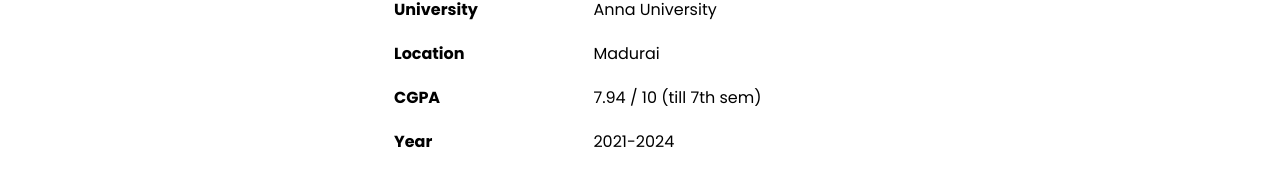
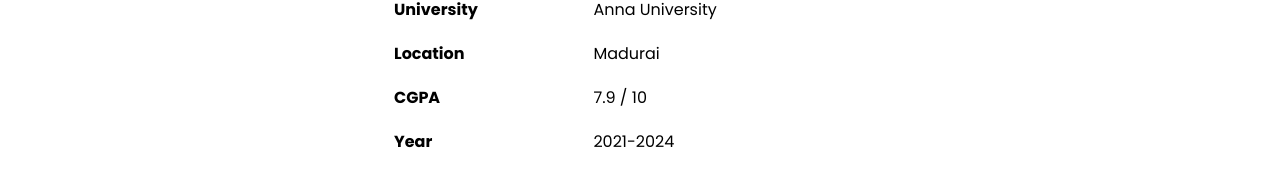
Before and after one commit to siva-002/PORTFOLIO-REACT, a React (Create React App) app: page /education in a window 1280 px wide. Shown: the part 367-537 px from the top of the page. Built offline with nearby package versions, Linux system fonts and the light colour scheme.

Commit message:
Update Education.js

```diff
--- a/src/PORTFOLIO/components/Education.js
+++ b/src/PORTFOLIO/components/Education.js
@@ -120,7 +120,7 @@
                 </tr>
                 <tr>
                   <th>CGPA</th>
-                  <td className="">7.94 / 10 (till 7th sem) </td>
+                  <td className="">7.9 / 10  </td>
                 </tr>
                 <tr>
                   <th>Year</th>
```
